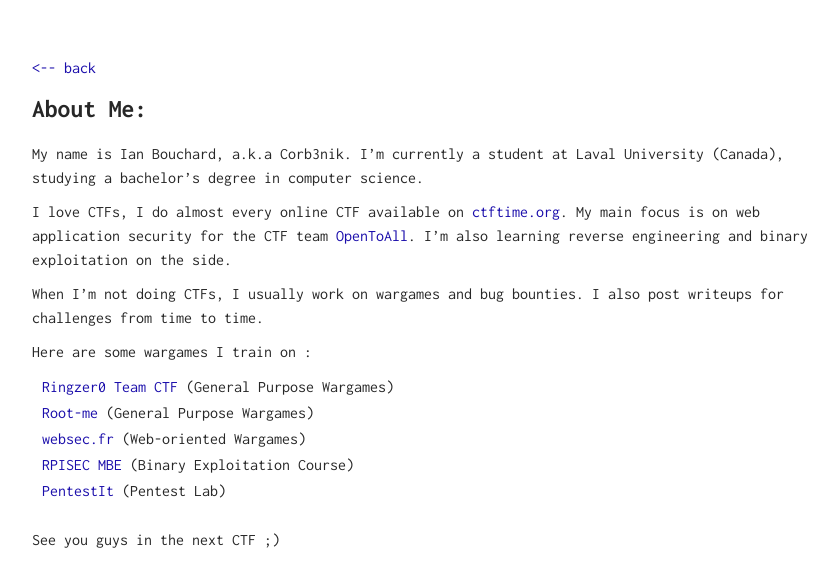
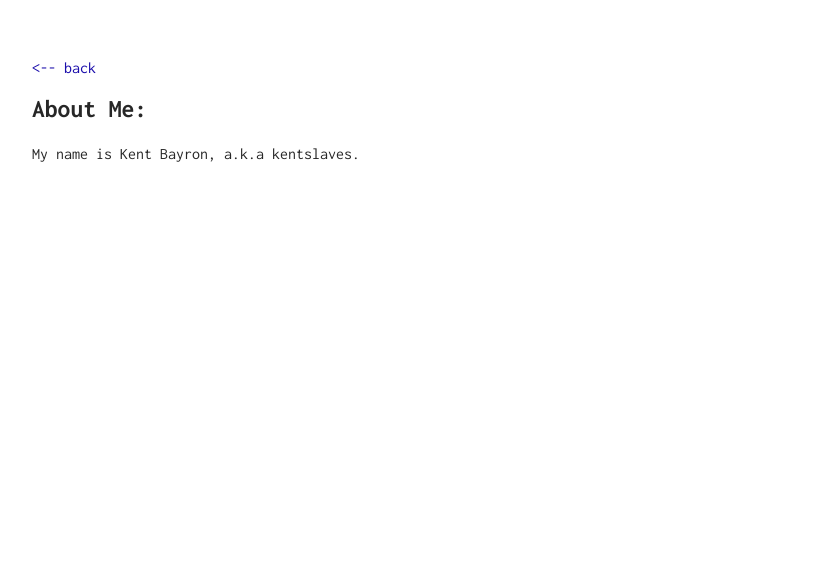
Before and after one commit to kentslaves/kentslaves.github.io, a Jekyll site: the page built from me/index.md, in a window 1280 px wide. Shown: the top 587 px of the page, without its empty margins (208-1046 px from the left). Built offline with Jekyll 4.4.1, drawn with Linux system fonts in a browser that asks for light colours.

Commit message:
update me

```diff
--- a/me/index.md
+++ b/me/index.md
@@ -2,21 +2,6 @@
 layout: about
 ---
 
-My name is Ian Bouchard, a.k.a Corb3nik. I'm currently a student at Laval University (Canada),
-studying a bachelor's degree in computer science.
-
-I love CTFs, I do almost every online CTF available on [ctftime.org](http://ctftime.org). My main focus is on web application security for the CTF team [OpenToAll](https://opentoallctf.github.io/). I'm also learning reverse engineering and
-binary exploitation on the side.
-
-When I'm not doing CTFs, I usually work on wargames and bug bounties. I also post writeups for
-challenges from time to time.
-
-Here are some wargames I train on :
-  - [Ringzer0 Team CTF](http://ringzer0team.com) (General Purpose Wargames)
-  - [Root-me](https://www.root-me.org) (General Purpose Wargames)
-  - [websec.fr](https://websec.fr/) (Web-oriented Wargames)
-  - [RPISEC MBE](https://github.com/RPISEC/MBE) (Binary Exploitation Course)
-  - [PentestIt](https://lab.pentestit.ru/) (Pentest Lab)
+My name is Kent Bayron, a.k.a kentslaves.
 
 <br/>
-See you guys in the next CTF ;)
```
